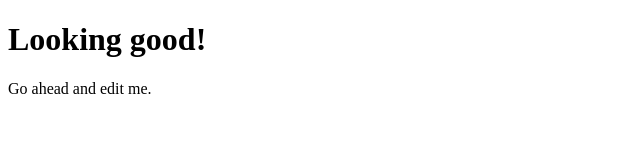
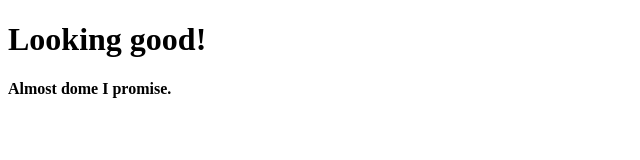
Before and after one commit to jdmar3-comp426/a00-yuweimiao, a website: page index.html in a window 1280 px wide. Shown: the full height of the page, 0-640 px from the left. Drawn offline with Linux system fonts and the light colour scheme.

Commit message:
added broeser sync

```diff
--- a/index.html
+++ b/index.html
@@ -8,7 +8,7 @@
     <body>
         <div>
             <h1>Looking good!</h1>
-            <p>Go ahead and edit me.</p>
+            <p><strong>Almost dome I promise.</strong></p>
         </div>
     </body>
 </html>
--- a/package.json
+++ b/package.json
@@ -15,5 +15,8 @@
   "bugs": {
     "url": "https://github.com/jdmar3-comp426/a00-yuweimiao/issues"
   },
-  "homepage": "https://github.com/jdmar3-comp426/a00-yuweimiao#readme"
+  "homepage": "https://github.com/jdmar3-comp426/a00-yuweimiao#readme",
+  "dependencies": {
+    "browser-sync": "^2.27.7"
+  }
 }
```
Also changed, not shown: 1 other file.
